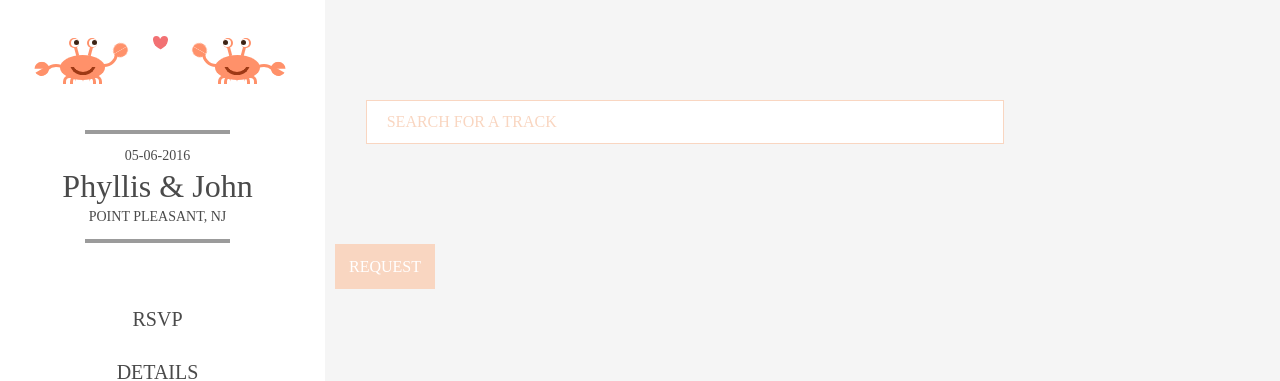
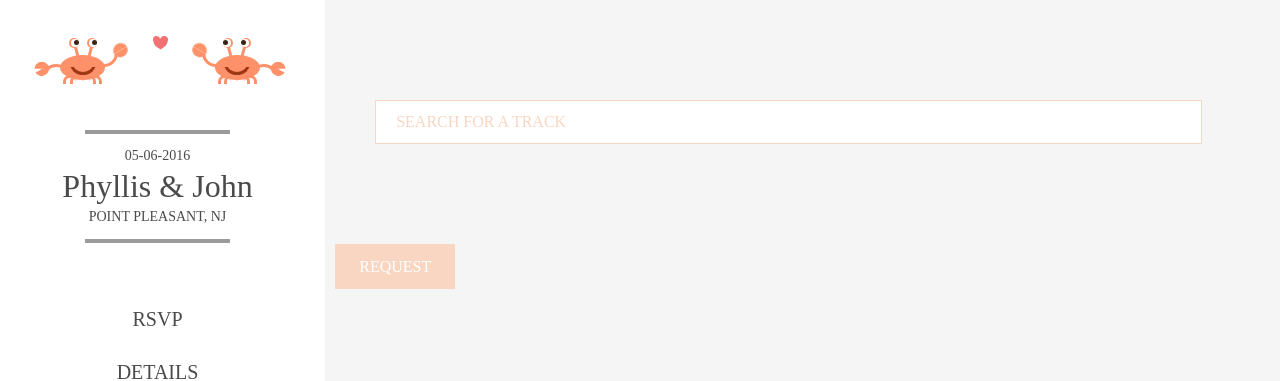
Before and after one commit to phyllisandjohn/phyllisandjohn.github.io, a Jekyll site: the page request/index.html, which Jekyll copies as it is, in a window 1280 px wide. Shown: the top 381 px of the page. Built offline with Jekyll 4.4.1, drawn with Linux system fonts in a browser that asks for light colours; nearby versions of some CDN libraries.

Commit message:
Update request.css

```diff
--- a/css/request.css
+++ b/css/request.css
@@ -15,7 +15,7 @@
 }
 
 form {
-  width: 65%;
+  width: 85%;
 }
 
 .search input[type="text"] {
@@ -35,7 +35,7 @@ form {
 input[type="submit"] {
   float: left;
   height: 45px;
-  width: 100px;
+  width: 15%;
   margin-top: 100px;
   background: rgb(249,214,193);
   border: none;
```
